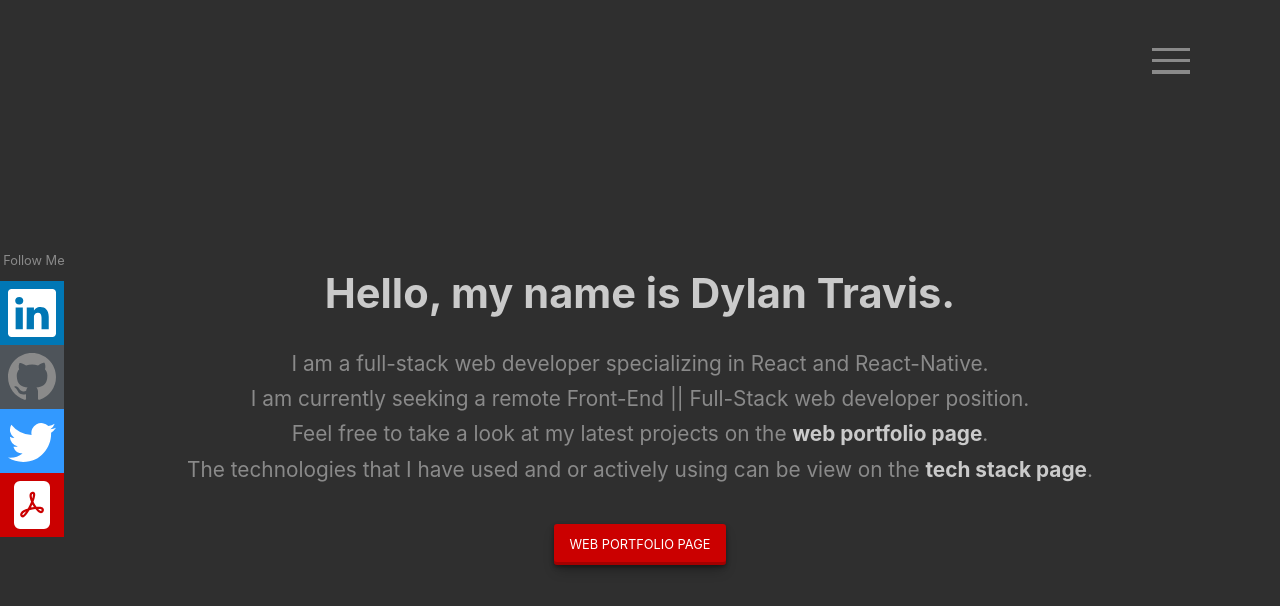
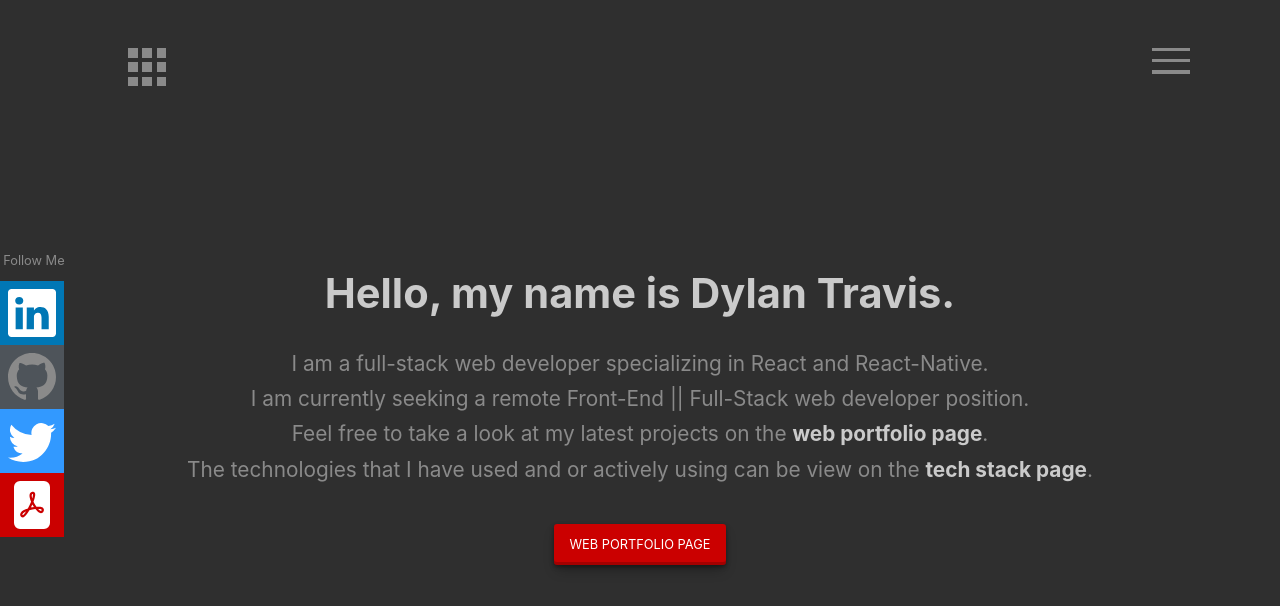
Before and after one commit to asendice/dtravsite, a React (Create React App) app in the folder client/: page / in a window 1280 px wide. Shown: the top 606 px of the page. Built offline with nearby package versions, Linux system fonts and the light colour scheme; no server answers.

Commit message:
square nav component

```diff
--- a/client/src/App.js
+++ b/client/src/App.js
@@ -1,5 +1,6 @@
 import { Routes, Route, useParams, useLocation } from "react-router-dom";
 import './App.css';
+import Squares from "./components/nav/squares";
 import Burger from "./components/nav/burger";
 import About from "./components/about/about";
 import Porfolio from "./components/portfolio/portfolio";
@@ -38,6 +39,7 @@ function App() {
 
   return (
     <div className="App">
+      <Squares />
       <Burger setOpen={setOpen} open={open} />
       {open ? <Nav setOpen={setOpen} /> : ""}
       <Routes>
--- /dev/null
+++ b/client/src/components/nav/squares.js
@@ -0,0 +1,21 @@
+import classes from "./squares.module.css";
+import { Link } from "react-router-dom";
+
+function Squares(){
+
+  return (
+    <Link to="/portfolio" className={classes.bigSquare}>
+      <div className={`${classes.square} ${classes.one}`}></div>
+      <div className={`${classes.square} ${classes.two}`}></div>
+      <div className={`${classes.square} ${classes.three}`}></div>
+      <div className={`${classes.square} ${classes.four}`}></div>
+      <div className={`${classes.square} ${classes.five}`}></div>
+      <div className={`${classes.square} ${classes.six}`}></div>
+      <div className={`${classes.square} ${classes.seven}`}></div>
+      <div className={`${classes.square} ${classes.eight}`}></div>
+      <div className={`${classes.square} ${classes.nine}`}></div>
+    </Link>
+  )
+}
+
+export default Squares;
--- /dev/null
+++ b/client/src/components/nav/squares.module.css
@@ -0,0 +1,48 @@
+.bigSquare {
+  position: absolute;
+  display: grid;
+  grid-template-columns: repeat(3, 1fr);
+  grid-template-rows: repeat(3, 1fr);
+  align-items: center;
+  justify-content: center;
+  height: 2.4rem;
+  width: 2.4rem;
+  gap: .3rem;
+  top: 3rem;
+  left: 10%;
+  transform: all .4s;
+  cursor: pointer;
+  z-index: 2;
+}
+
+.square {
+  height: 100%;
+  width: 100%;
+  background-color: #8a8a8a;
+  transition: all .4s;
+}
+
+.bigSquare:hover .one {
+  transform: translateX(-.2rem) translateY(-.2rem);
+}
+.bigSquare:hover .two {
+  transform: translateY(-.2rem);
+}
+.bigSquare:hover .three {
+  transform: translateX(.2rem) translateY(-.2rem);
+}
+.bigSquare:hover .four {
+  transform: translateX(-.2rem);
+}
+.bigSquare:hover .six {
+  transform: translateX(.2rem);
+}
+.bigSquare:hover .seven {
+  transform: translateX(-.2rem) translateY(.2rem);
+}
+.bigSquare:hover .eight {
+  transform: translateY(.2rem);
+}
+.bigSquare:hover .nine {
+  transform: translateX(.2rem) translateY(.2rem);
+}
```
